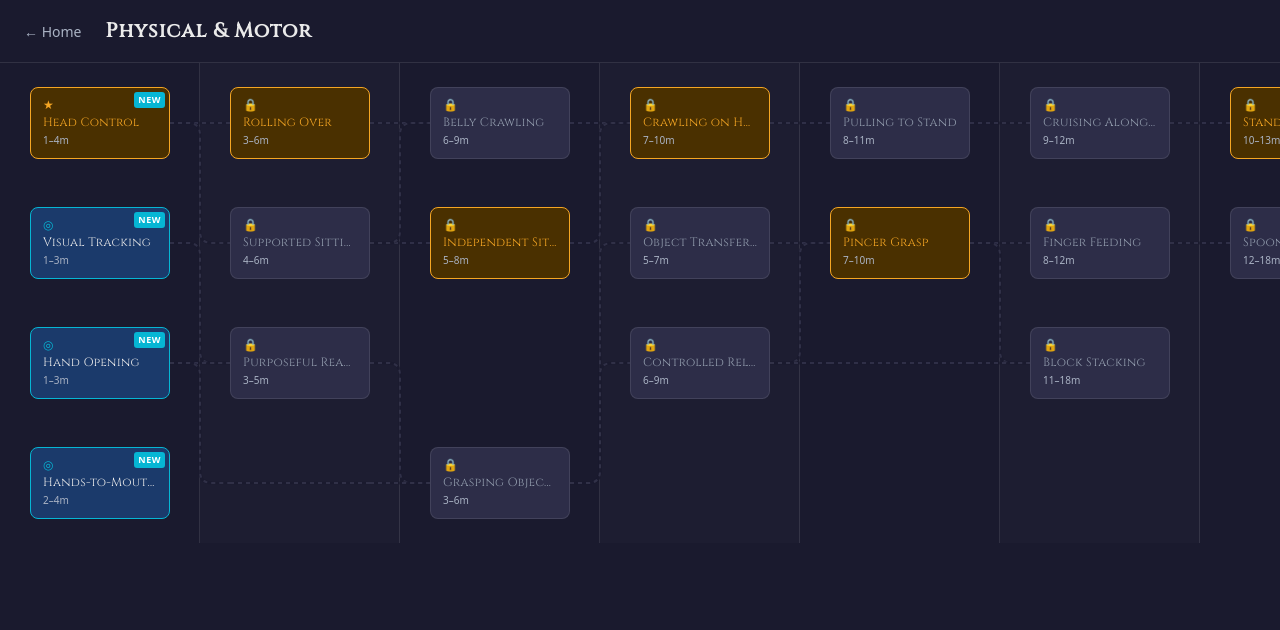
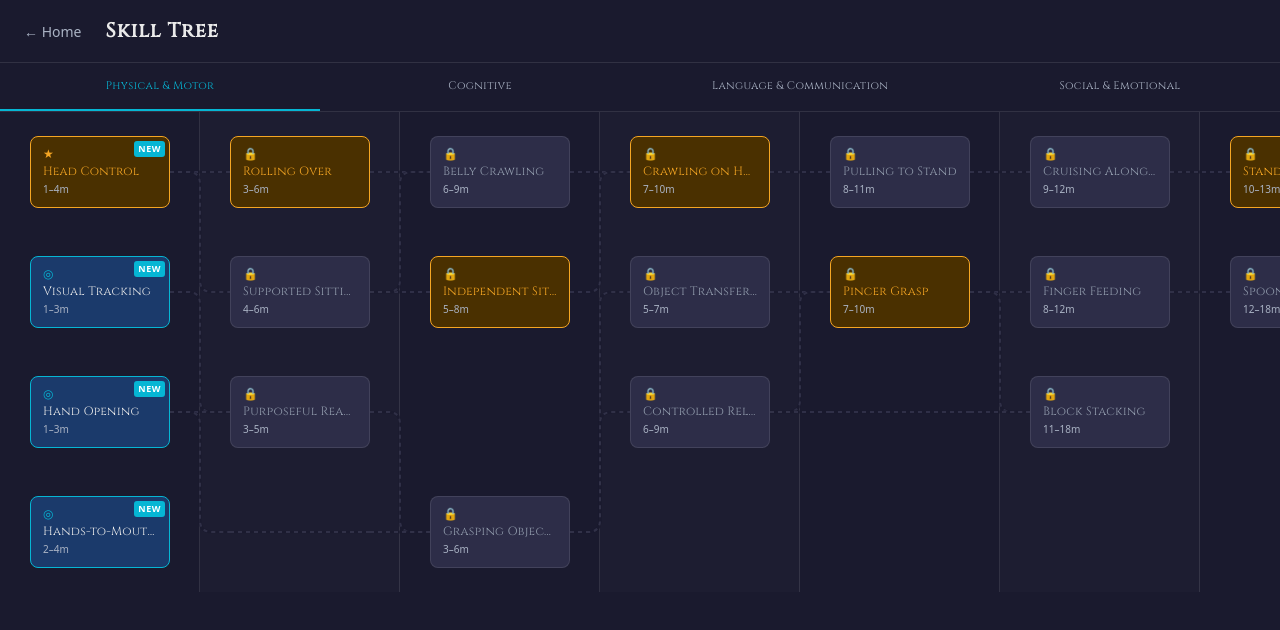
Before and after one commit to BlackMorzan/gamified-growth, a Vue app: page /tree in a window 1280 px wide. Shown: the top 630 px of the page. Built offline with nearby package versions, Linux system fonts and the light colour scheme; the HTML template or start-up script is replaced by a standard one; a web font is replaced by a local one.

Commit message:
Skill tree selection

```diff
--- /dev/null
+++ b/src/components/SkillDomainTabs.vue
@@ -0,0 +1,110 @@
+<script setup lang="ts">
+import { ref } from 'vue'
+import type { SkillDomain } from '@/data/skills'
+import TechTree from './TechTree.vue'
+
+type Tab = { domain: SkillDomain; label: string }
+
+const tabs: Tab[] = [
+  { domain: 'physical_motor', label: 'Physical & Motor' },
+  { domain: 'cognitive', label: 'Cognitive' },
+  { domain: 'language_communication', label: 'Language & Communication' },
+  { domain: 'social_emotional', label: 'Social & Emotional' },
+]
+
+const activeIndex = ref(0)
+</script>
+
+<template>
+  <div class="domain-tabs-container">
+    <div class="tab-bar" role="tablist" aria-label="Skill domains">
+      <button
+        v-for="(tab, i) in tabs"
+        :key="tab.domain"
+        role="tab"
+        :aria-selected="i === activeIndex"
+        :aria-controls="`tabpanel-${tab.domain}`"
+        :id="`tab-${tab.domain}`"
+        :class="['tab-btn', { active: i === activeIndex }]"
+        @click="activeIndex = i"
+      >
+        {{ tab.label }}
+      </button>
+    </div>
+
+    <div class="tab-content">
+      <template v-for="(tab, i) in tabs" :key="tab.domain">
+        <div
+          v-if="i === activeIndex"
+          :id="`tabpanel-${tab.domain}`"
+          role="tabpanel"
+          :aria-labelledby="`tab-${tab.domain}`"
+          class="tab-panel"
+        >
+          <TechTree :domain="tab.domain" />
+        </div>
+      </template>
+    </div>
+  </div>
+</template>
+
+<style scoped>
+.domain-tabs-container {
+  display: flex;
+  flex-direction: column;
+  flex: 1;
+  min-height: 0;
+}
+
+.tab-bar {
+  display: flex;
+  border-bottom: 1px solid var(--color-border-subtle);
+  flex-shrink: 0;
+}
+
+.tab-btn {
+  flex: 1;
+  padding: var(--space-2) var(--space-2);
+  background: none;
+  border: none;
+  border-bottom: 2px solid transparent;
+  color: var(--color-text-muted);
+  font-family: var(--font-display);
+  font-size: 11px;
+  letter-spacing: 0.03em;
+  cursor: pointer;
+  white-space: normal;
+  text-align: center;
+  min-height: 48px;
+  line-height: 1.3;
+  transition: color 0.15s, border-color 0.15s;
+}
+
+.tab-btn:hover {
+  color: var(--color-text);
+}
+
+.tab-btn.active {
+  color: var(--color-accent);
+  border-bottom-color: var(--color-accent);
+}
+
+.tab-btn:focus-visible {
+  outline: 2px solid var(--color-focus-ring);
+  outline-offset: -2px;
+}
+
+.tab-content {
+  display: flex;
+  flex-direction: column;
+  flex: 1;
+  min-height: 0;
+}
+
+.tab-panel {
+  display: flex;
+  flex-direction: column;
+  flex: 1;
+  min-height: 0;
+}
+</style>
--- a/src/views/SkillTreeView.vue
+++ b/src/views/SkillTreeView.vue
@@ -1,14 +1,14 @@
 <script setup lang="ts">
-import TechTree from '@/components/TechTree.vue'
+import SkillDomainTabs from '@/components/SkillDomainTabs.vue'
 </script>
 
 <template>
   <main class="tree-view">
     <header class="tree-header">
       <RouterLink to="/" class="back-link">← Home</RouterLink>
-      <h1 class="tree-title">Physical &amp; Motor</h1>
+      <h1 class="tree-title">Skill Tree</h1>
     </header>
-    <TechTree domain="physical_motor" />
+    <SkillDomainTabs />
   </main>
 </template>
 
```
Also changed, not shown: 1 other file (tests, documents, lock files or other folders).
